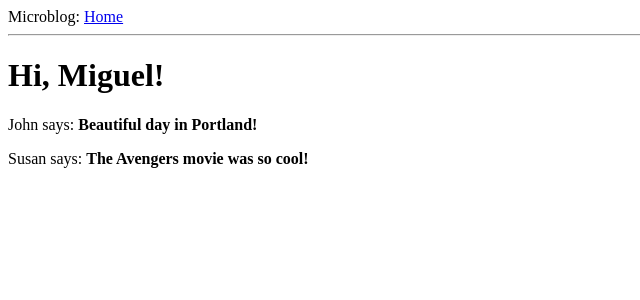
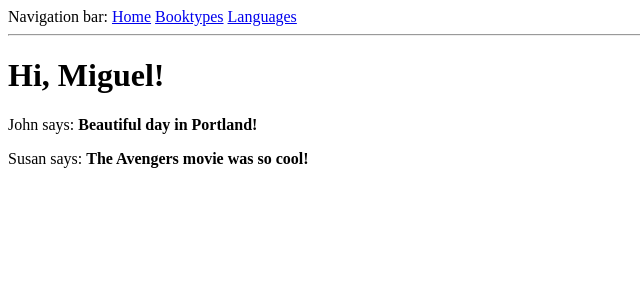
Before and after one commit to hemidactylus/flaskbiblio, a Flask app: page / in a window 1280 px wide. Shown: the top 300 px of the page, without its empty margins (0-640 px from the left). Run offline with Flask 2, Linux system fonts and the light colour scheme.

Commit message:
Integration DB/app, some new endpoints, anagraphic pages

```diff
--- a/app/templates/base.html
+++ b/app/templates/base.html
@@ -1,13 +1,17 @@
 <html>
   <head>
     {% if title %}
-    <title>{{ title }} - microblog</title>
+    <title>{{ title }} - BiblioMansarda</title>
     {% else %}
-    <title>microblog</title>
+    <title>BiblioMansarda</title>
     {% endif %}
   </head>
   <body>
-    <div>Microblog: <a href="/index">Home</a></div>
+    <div>Navigation bar:
+            <a href="/index">Home</a>
+            <a href="/booktypes">Booktypes</a>
+            <a href="/languages">Languages</a>
+    </div>
     <hr>
     {% with messages = get_flashed_messages() %}
       {% if messages %}
--- a/app/views.py
+++ b/app/views.py
@@ -2,9 +2,25 @@ from flask import render_template, flash, redirect
 from app import app
 from .forms import LoginForm
 
+from app.database.dbtools import    (
+                                        dbGetDatabase,
+                                        dbGetAll,
+                                        dbMakeDict,
+                                    )
+from app.database.models import (
+                                    tableToModel,
+                                )
+
+# global static init lists and db
+db=dbGetDatabase()
+languages=list(dbGetAll('language'))
+languagesDict=dbMakeDict(languages)
+booktypes=list(dbGetAll('booktype'))
+booktypesDict=dbMakeDict(booktypes)
+
 @app.route('/')
 @app.route('/index')
-def index():
+def ep_index():
     user = {'nickname': 'Miguel'}  # fake user
     posts = [  # fake array of posts
         {
@@ -21,8 +37,26 @@ def index():
                            user=user,
                            posts=posts)
 
+@app.route('/languages')
+def ep_languages():
+    user = {'nickname': 'Miguel'}  # fake user
+    return render_template  (
+                                "languages.html",
+                                user=user,
+                                languages=languages,
+                            )
+
+@app.route('/booktypes')
+def ep_booktypes():
+    user = {'nickname': 'Miguel'}  # fake user
+    return render_template  (
+                                "booktypes.html",
+                                user=user,
+                                booktypes=booktypes,
+                            )
+
 @app.route('/login', methods=['GET', 'POST'])
-def login():
+def ep_login():
     form = LoginForm()
     if form.validate_on_submit():
         flash('Login requested for User="%s", remember_me=%s' %
```
Also changed, not shown: app/database/dbtools.py (added, +37 -0 lines), app/templates/booktypes.html (added, +7 -0 lines), app/templates/languages.html (added, +7 -0 lines), tests_utils/test_dbtools.py (added, +32 -0 lines).
